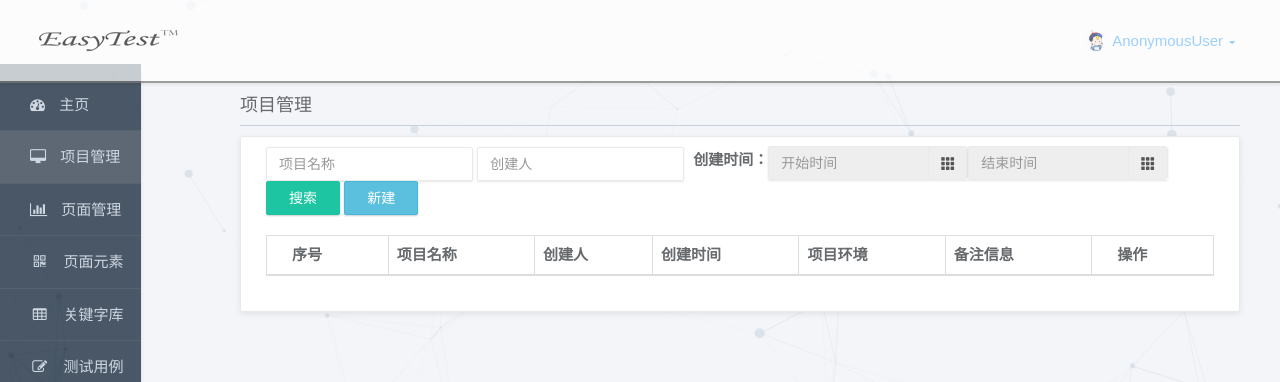
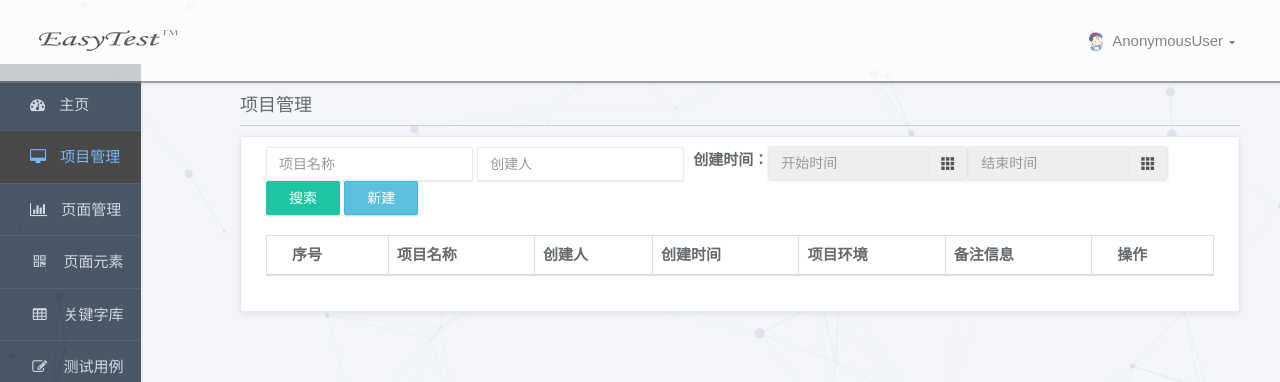
Before and after one commit to lixiaofeng1993/Autotest_platform, a Django app: template templates/page/2项目管理.html in a window 1280 px wide. Shown: the top 382 px of the page. Run offline with Django 3.2, Linux system fonts and the light colour scheme; the template is opened without the code that fills it, so the values that code supplies are empty; some libraries are stand-ins or nearby versions.

Commit message:
导航栏样式

```diff
--- a/static/assets/css/custom-styles.css
+++ b/static/assets/css/custom-styles.css
@@ -352,7 +352,7 @@ footer p {
     position: relative;
     display: block;
     padding: 19px 15px;
-    color: #77C0FD;
+    color: #555;
 }
 
 .top-navbar .nav > li > a:hover, .top-navbar .nav > li > a:focus {
@@ -394,7 +394,8 @@ footer p {
 }
 
 .active-menu {
-    background-color: #1f2d3d !important;
+    background-color: #000 !important;
+    color: #409eff !important;
 }
 
 .arrow {
@@ -431,7 +432,7 @@ footer p {
 }
 
 .sidebar-collapse .nav > li > a {
-    color: #bfcbd9 !important;
+    color: #bfcbd9;
     background: transparent;
     text-shadow: none;
 
```
